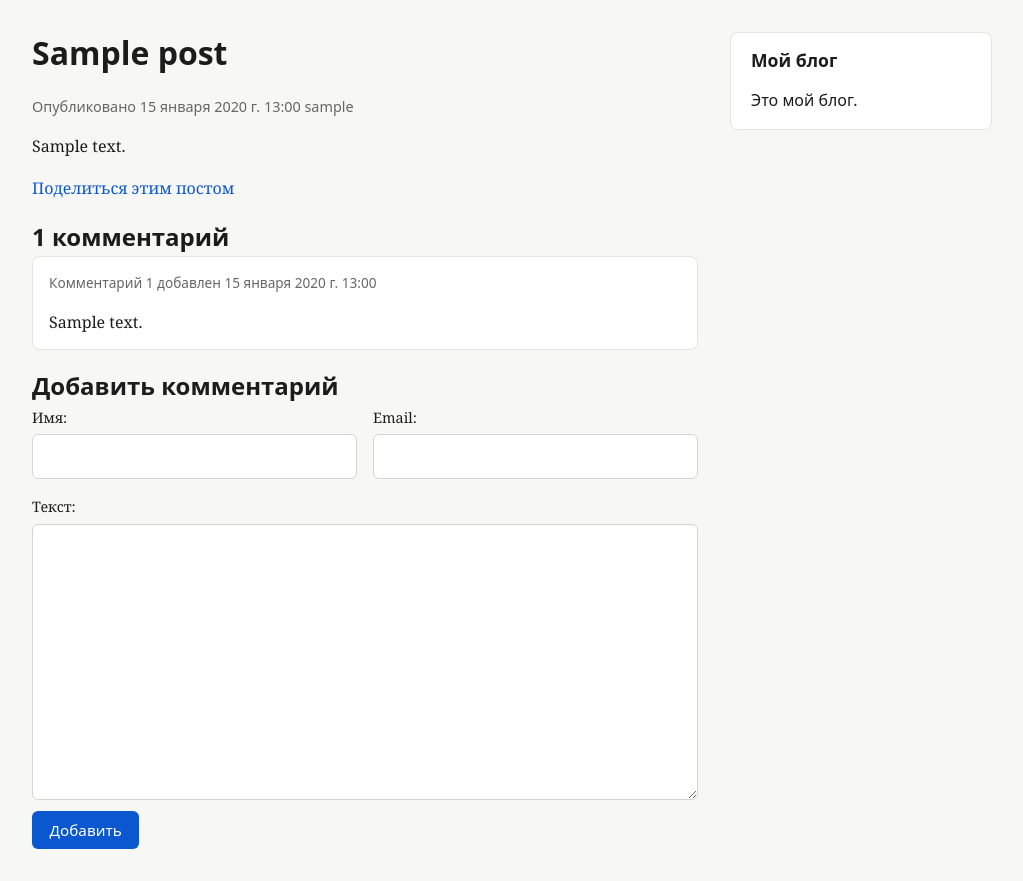
After one commit to Dontgoingforyou/myblog, a Django app: a page that uses myblog/blog/templates/blog/post/detail.html in a window 1280 px wide. The commit adds this page. Shown: the whole page, without its empty margins (128-1151 px from the left). Run offline with Django 5.2, Linux system fonts and the light colour scheme; tables that the repository leaves empty hold one stand-in row (values such as "Sample post").

Commit message:
Добавить страницы поста, комментарии и отправку по почте.
Список разбит на страницы, адрес поста включает дату и слаг. Письма уходят через MAILERS, число комментариев склоняется по-русски.

Co-authored-by: Cursor <cursoragent@cursor.com>

```diff
--- /dev/null
+++ b/myblog/blog/forms.py
@@ -0,0 +1,15 @@
+from django import forms
+from .models import Comment
+
+
+class EmailPostForm(forms.Form):
+    name = forms.CharField(label='Имя', max_length=25)
+    email = forms.EmailField(label='Email отправителя')
+    to = forms.EmailField(label='Email получателя')
+    comments = forms.CharField(label='Комментарий', required=False, widget=forms.Textarea)
+
+
+class CommentForm(forms.ModelForm):
+    class Meta:
+        model = Comment
+        fields = ['name', 'email', 'body']
--- a/myblog/blog/models.py
+++ b/myblog/blog/models.py
@@ -1,5 +1,6 @@
 from django.conf import settings
 from django.db import models
+from django.urls import reverse
 from django.utils import timezone
 
 
@@ -14,7 +15,7 @@ class Post(models.Model):
         PUBLISHED = 'PB', 'Published'
 
     title = models.CharField('Заголовок', max_length=250)
-    slug = models.SlugField('Слаг', max_length=250)
+    slug = models.SlugField('Слаг', max_length=250, unique_for_date='publish')
     author = models.ForeignKey(
         settings.AUTH_USER_MODEL,
         on_delete=models.CASCADE,
@@ -37,3 +38,24 @@ class Post(models.Model):
 
     def __str__(self):
         return self.title
+
+    def get_absolute_url(self):
+        return reverse('blog:post_detail', args=[self.publish.year, self.publish.month, self.publish.day, self.slug])
+
+
+class Comment(models.Model):
+    post = models.ForeignKey(Post, on_delete=models.CASCADE, related_name='comments')
+    name = models.CharField('Имя', max_length=80)
+    email = models.EmailField('Email')
+    body = models.TextField('Текст')
+    created_at = models.DateTimeField('Дата создания', auto_now_add=True)
+    updated_at = models.DateTimeField('Дата обновления', auto_now=True)
+    active = models.BooleanField('Активный', default=True)
+
+    class Meta:
+        verbose_name = 'Комментарий'
+        verbose_name_plural = 'Комментарии'
+        ordering = ['created_at']
+
+    def __str__(self):
+        return f'Комментарий {self.name} на {self.post}'
--- a/myblog/blog/static/css/blog.css
+++ b/myblog/blog/static/css/blog.css
@@ -64,3 +64,114 @@ p.date {
 #sidebar p {
     margin-bottom: 0;
 }
+
+.comment {
+    margin: 0 0 1rem;
+    padding: 0.9rem 1rem;
+    background: #fff;
+    border: 1px solid #e4e4e0;
+    border-radius: 8px;
+}
+
+.comment .info {
+    margin: 0 0 0.5rem;
+    color: #666;
+    font-family: system-ui, sans-serif;
+    font-size: 0.85rem;
+}
+
+.comment p:last-child {
+    margin-bottom: 0;
+}
+
+.comments-empty {
+    color: #666;
+    font-family: system-ui, sans-serif;
+}
+
+.share-form p,
+.share-success,
+.comment-form p {
+    font-family: system-ui, sans-serif;
+}
+
+.share-form p,
+.comment-form p {
+    margin: 0 0 1rem;
+}
+
+.comment-form-row {
+    display: flex;
+    flex-wrap: wrap;
+    gap: 1rem;
+    margin-bottom: 1rem;
+}
+
+.comment-form-row > div {
+    flex: 1 1 12rem;
+    min-width: 0;
+}
+
+.share-form label,
+.comment-form label {
+    display: block;
+    margin-bottom: 0.35rem;
+    font-size: 0.9rem;
+}
+
+.share-form input[type="text"],
+.share-form input[type="email"],
+.comment-form input[type="text"],
+.comment-form input[type="email"],
+.share-form textarea,
+.comment-form textarea {
+    width: 100%;
+    box-sizing: border-box;
+    padding: 0.55rem 0.7rem;
+    border: 1px solid #d5d5d0;
+    border-radius: 6px;
+    background: #fff;
+    font: inherit;
+    color: inherit;
+}
+
+.share-form textarea,
+.comment-form textarea {
+    min-height: 8rem;
+    resize: vertical;
+}
+
+.share-form input:focus,
+.share-form textarea:focus,
+.comment-form input:focus,
+.comment-form textarea:focus {
+    outline: 2px solid #c5d7fb;
+    border-color: #0b57d0;
+}
+
+.share-form input[type="submit"],
+.comment-form input[type="submit"] {
+    margin-top: 0.25rem;
+    padding: 0.55rem 1.1rem;
+    border: 0;
+    border-radius: 6px;
+    background: #0b57d0;
+    color: #fff;
+    font-family: system-ui, sans-serif;
+    font-size: 0.95rem;
+    cursor: pointer;
+}
+
+.share-form input[type="submit"]:hover,
+.comment-form input[type="submit"]:hover {
+    background: #0842a0;
+}
+
+.share-form .errorlist,
+.comment-form .errorlist {
+    margin: 0 0 0.35rem;
+    padding: 0;
+    list-style: none;
+    color: #b42318;
+    font-size: 0.85rem;
+}
--- a/myblog/blog/templates/blog/post/detail.html
+++ b/myblog/blog/templates/blog/post/detail.html
@@ -1,4 +1,5 @@
 {% extends "blog/base.html" %}
+{% load blog_extras %}
 
 {% block title %}{{ post.title }}{% endblock %}
 
@@ -8,4 +9,23 @@
         Опубликовано {{ post.publish }} {{ post.author }}
     </p>
     {{ post.body|linebreaks }}
+    <p>
+        <a href="{% url 'blog:post_share' post.id %}">Поделиться этим постом</a>
+    </p>
+    {% with comments.count as total_comments %}
+        <h2>
+            {{ total_comments }} комментари{{ total_comments|russian_pluralize:"й,я,ев" }}
+        </h2>
+    {% endwith %}
+    {% for comment in comments %}
+        <div class="comment">
+            <p class="info">
+                Комментарий {{ forloop.counter }} добавлен {{ comment.created_at }}
+            </p>
+            {{ comment.body|linebreaks }}
+        </div>
+        {% empty %}
+        <p class="comments-empty">Пока нет комментариев.</p>
+    {% endfor %}
+    {% include "blog/post/includes/comment_form.html" %}
 {% endblock %}
--- /dev/null
+++ b/myblog/blog/templates/blog/post/includes/comment_form.html
@@ -0,0 +1,14 @@
+<h2>Добавить комментарий</h2>
+<form method="post" action="{% url 'blog:post_comment' post.id %}" class="comment-form">
+    <div class="comment-form-row">
+        <div>
+            {{ form.name.as_field_group }}
+        </div>
+        <div>
+            {{ form.email.as_field_group }}
+        </div>
+    </div>
+    {{ form.body.as_field_group }}
+    {% csrf_token %}
+    <input type="submit" value="Добавить">
+</form>
--- a/myblog/blog/templates/blog/post/list.html
+++ b/myblog/blog/templates/blog/post/list.html
@@ -7,7 +7,7 @@
 
     {% for post in posts %}
         <h2>
-            <a href="{% url 'blog:post_detail' post.id %}">{{ post.title }}</a>
+            <a href="{{ post.get_absolute_url }}">{{ post.title }}</a>
         </h2>
         <p class="date">
             Опубликовано {{ post.publish }} {{ post.author }}
@@ -15,4 +15,5 @@
         {{ post.body|truncatewords:30|linebreaks }}
     {% endfor %}
 
+    {% include "paginator.html" with page=page_obj %}
 {% endblock %}
--- /dev/null
+++ b/myblog/blog/templatetags/blog_extras.py
@@ -0,0 +1,18 @@
+from django import template
+
+register = template.Library()
+
+
+@register.filter
+def russian_pluralize(number, forms):
+    """Возвращает одну из трёх форм слова по русским правилам склонения."""
+    one, few, many = (form.strip() for form in forms.split(','))
+    number = abs(int(number))
+    last_two = number % 100
+    last_one = number % 10
+
+    if last_one == 1 and last_two != 11:
+        return one
+    if 2 <= last_one <= 4 and last_two not in {12, 13, 14}:
+        return few
+    return many
--- a/myblog/blog/urls.py
+++ b/myblog/blog/urls.py
@@ -4,6 +4,8 @@ from . import views
 app_name = 'blog'
 
 urlpatterns = [
-    path('', views.post_list, name='post_list'),
-    path('<int:id>/', views.post_detail, name='post_detail'),
+    path('', views.PostListView.as_view(), name='post_list'),
+    path('<int:year>/<int:month>/<int:day>/<slug:post>/', views.post_detail, name='post_detail'),
+    path('<int:post_id>/share/', views.post_share, name='post_share'),
+    path('<int:post_id>/comment/', views.post_comment, name='post_comment'),
 ]
--- a/myblog/blog/views.py
+++ b/myblog/blog/views.py
@@ -1,13 +1,58 @@
-from django.shortcuts import render
+from django.shortcuts import render, get_object_or_404
 from .models import Post
-from django.shortcuts import get_object_or_404
+from .forms import EmailPostForm, CommentForm
+from django.views.decorators.http import require_POST
+from django.views.generic import ListView
+from django.core.mail import send_mail
+from django.conf import settings
 
 
-def post_list(request):
-    posts = Post.published.all()
-    return render(request, 'blog/post/list.html', {'posts': posts})
+class PostListView(ListView):
+    queryset = Post.published.all()
+    context_object_name = 'posts'
+    paginate_by = 3
+    template_name = 'blog/post/list.html'
 
 
-def post_detail(request, id):
-    post = get_object_or_404(Post, id=id, status=Post.Status.PUBLISHED)
-    return render(request, 'blog/post/detail.html', {'post': post})
+def post_detail(request, year, month, day, post):
+    post = get_object_or_404(
+        Post,
+        status=Post.Status.PUBLISHED,
+        slug=post,
+        publish__year=year,
+        publish__month=month,
+        publish__day=day
+    )
+
+    comments = post.comments.filter(active=True)
+    form = CommentForm()
+    return render(request, 'blog/post/detail.html', {'post': post, 'comments': comments, 'form': form})
+
+
+def post_share(request, post_id):
+    post = get_object_or_404(Post, id=post_id, status=Post.Status.PUBLISHED)
+    sent = False
+    if request.method == 'POST':
+        form = EmailPostForm(request.POST)
+        if form.is_valid():
+            cd = form.cleaned_data
+            post_url = request.build_absolute_uri(post.get_absolute_url())
+            subject = f"{cd['name']} рекомендует вам прочитать {post.title}"
+            message = f"Прочитайте {post.title} по ссылке: {post_url}\n\n{cd['name']} комментирует: {cd['comments']}"
+            send_mail(subject, message, settings.DEFAULT_FROM_EMAIL, [cd['to']])
+            sent = True
+    else:
+        form = EmailPostForm()
+    return render(request, 'blog/post/share.html', {'post': post, 'form': form, 'sent': sent})
+
+
+@require_POST
+def post_comment(request, post_id):
+    post = get_object_or_404(Post, id=post_id, status=Post.Status.PUBLISHED)
+    comment = None
+    form = CommentForm(data=request.POST)
+    if form.is_valid():
+        comment = form.save(commit=False)
+        comment.post = post
+        comment.save()
+    return render(request, 'blog/post/comment.html', {'post': post, 'form': form, 'comment': comment})
```
Also changed, not shown: myblog/blog/admin.py (+11 -1 lines), myblog/blog/templates/blog/post/comment.html (added, +13 -0 lines), myblog/blog/templates/blog/post/share.html (added, +19 -0 lines), myblog/blog/templates/paginator.html (added, +13 -0 lines), myblog/core/settings.py (+15 -1 lines), myblog/blog/migrations/0003_alter_post_slug.py (added), myblog/blog/migrations/0004_comment.py (added), myblog/blog/templatetags/__init__.py (added), 1 other file.
